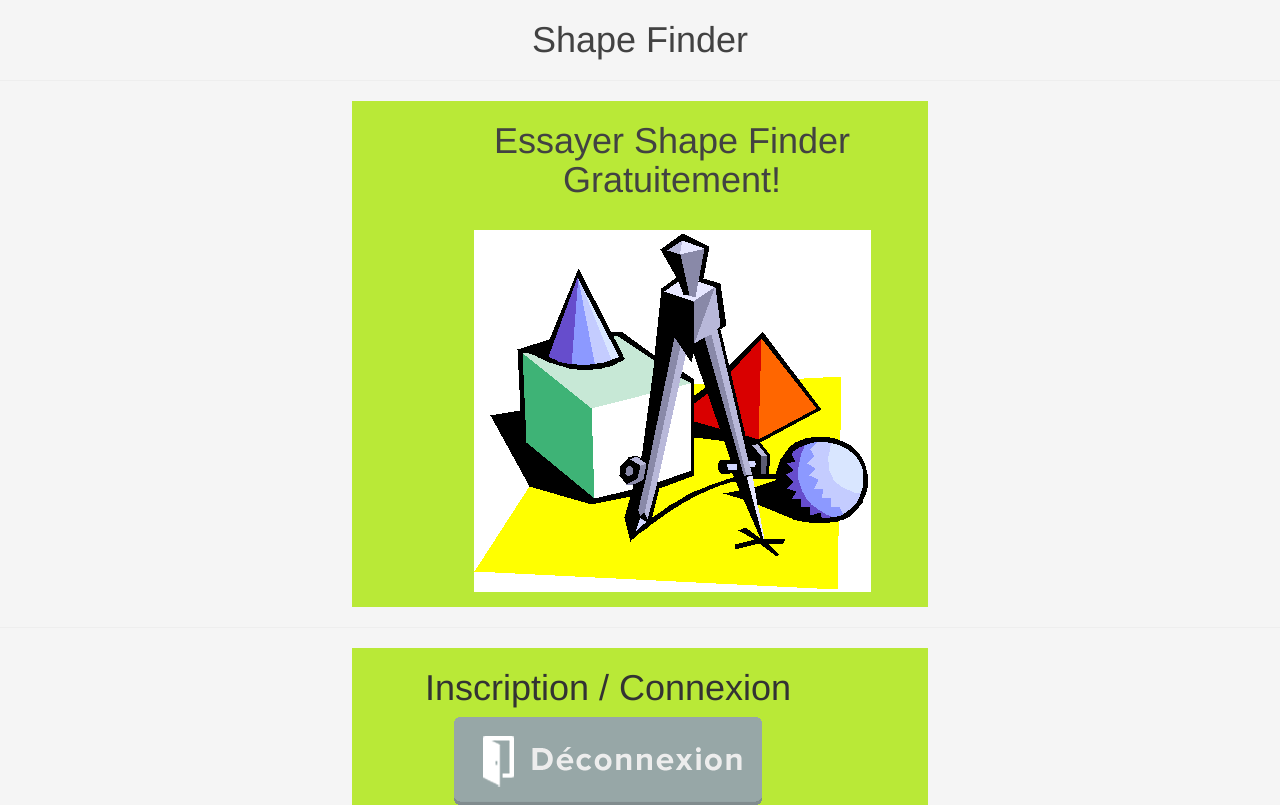
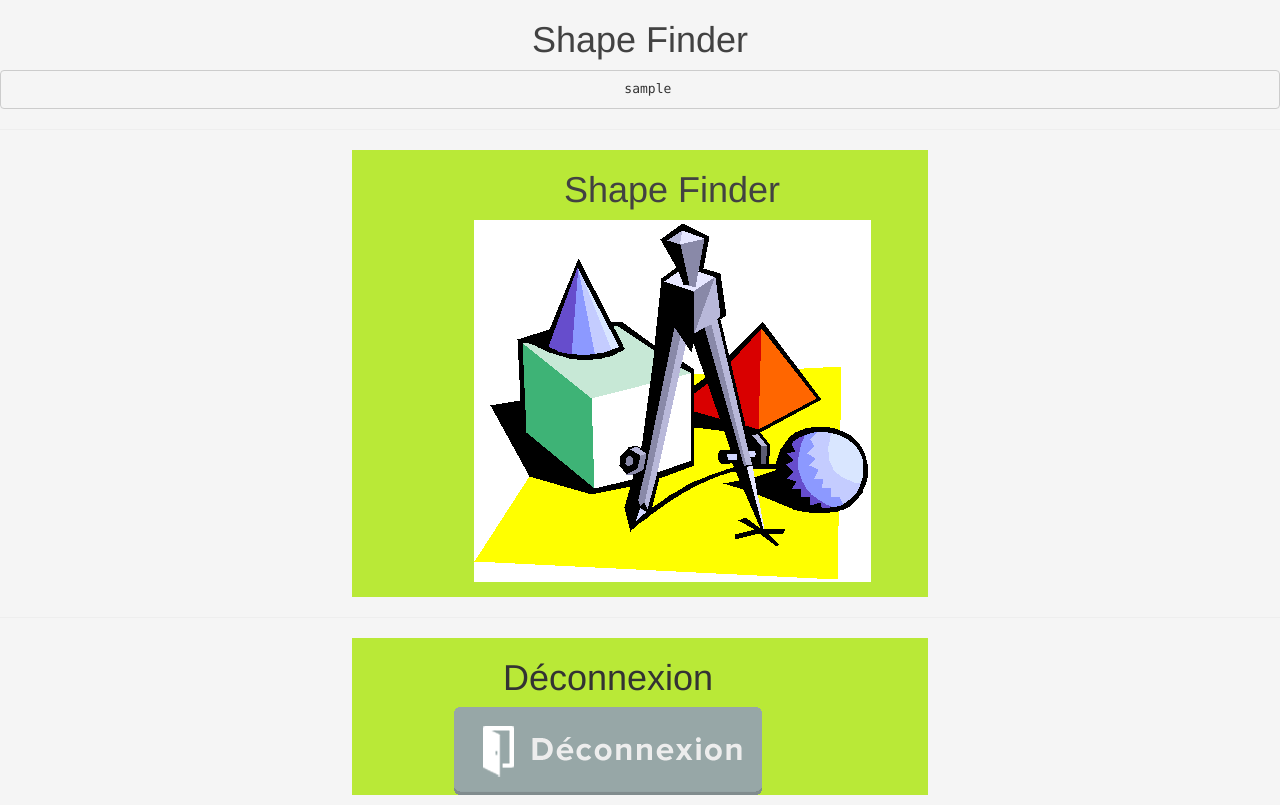
Before and after one commit to A-DoK-F/ShapeFinder, a PHP site: page / in a window 1280 px wide. Run offline with PHP 8.4, Linux system fonts and the light colour scheme; the visitor is signed in with stand-in values (Sample User, id 1).

Commit message:
Add files via upload

```diff
--- a/index.php
+++ b/index.php
@@ -15,32 +15,44 @@ session_start();
   <body>
     <div class="header">
       <h1>Shape Finder</h1>
+      <pre>
+        <?php print_r ($_SESSION ['login']) ?>
+      </pre>
     <hr></hr>
     </div>
       <div class="containerdv">
-    <div id="divg">
-      <h1>Essayer Shape Finder Gratuitement!</h1>
-      <br>
-      <a href="essayer.php"><img src="img/geometryshapes.gif"/></a>
-    </div>
-    <div class="pixel">
+        <div id="divg">
+          <?php
+          if (isset($_SESSION ['login'])) {
+            echo "<h1>Shape Finder</h1>";
+            echo "<a href='#'><img id='geoshapei' src='img/geometryshapes.gif'/></a>";
+          }
+          else {
+            echo "<h1>Essayer Shape Finder</h1>";
+            echo "<a href='essayer.php'><img id='geoshapei' src='img/geometryshapes.gif'/></a>";
+          }
+          ?>
+        </div>
+        <div class="pixel">
+        </div>
 
-    </div>
     <div id="space">
       <hr></hr>
     </div>
     <div id="divd">
-      <h1>Inscription / Connexion</h1>
       <?php
       if (isset($_SESSION ['login'])) {
-        echo "<a href='include/deconn.php'><img src='img/deco.png'/></a>";
+        echo "<h1>Déconnexion</h1>";
+        echo "<a href='include/deconn.php'><img id='deco' src='img/deco.png'/></a>";
       }
       else {
-        echo "<a href='#' data-toggle='modal' data-target='#login-modal'><img src='img/conn.png'/></a>";
+        echo "<h1>Inscription Connexion</h1>";
+        echo "<a href='#' data-toggle='modal' data-target='#login-modal'><img id='conni' src='img/conn.png'/></a>";
       }
       ?>
 
-      <div class="modal fade" id="login-modal" tabindex="-1" role="dialog" aria-labelledby="myModalLabel" aria-hidden="true" style="display: none;">
+      <div class="modal fade" id="login-modal" tabindex="-1" role="dialog" aria-labelledby="myModalLabel"
+      aria-hidden="true" style="display: none;">
           	  <div class="modal-dialog">
       				<div class="loginmodal-container">
       					<h1>Se connecter</h1><br>
@@ -63,5 +75,6 @@ session_start();
             </div>
       			</div>
       		  </div>
+          </div>
 </body>
 </html>
```
